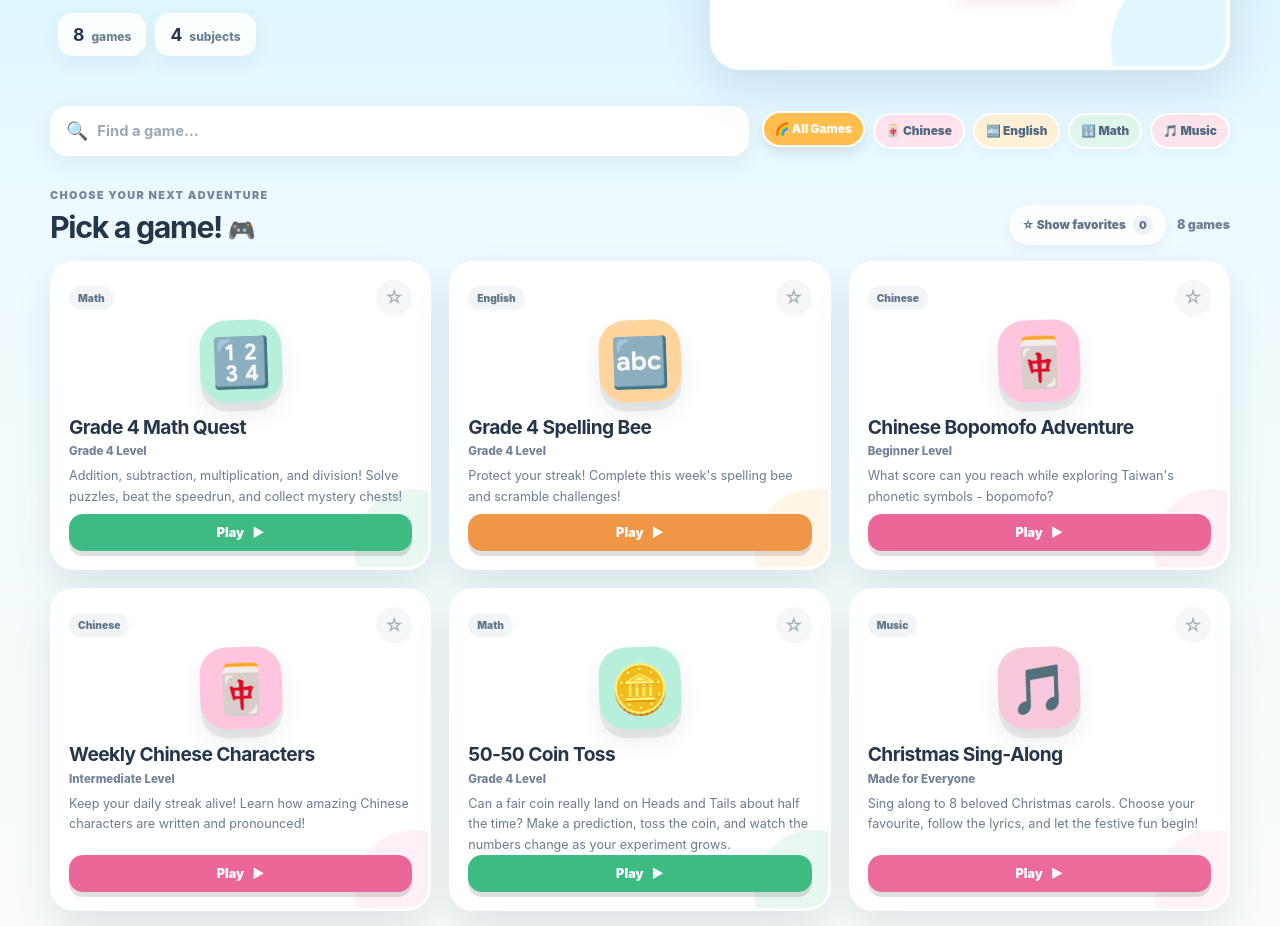
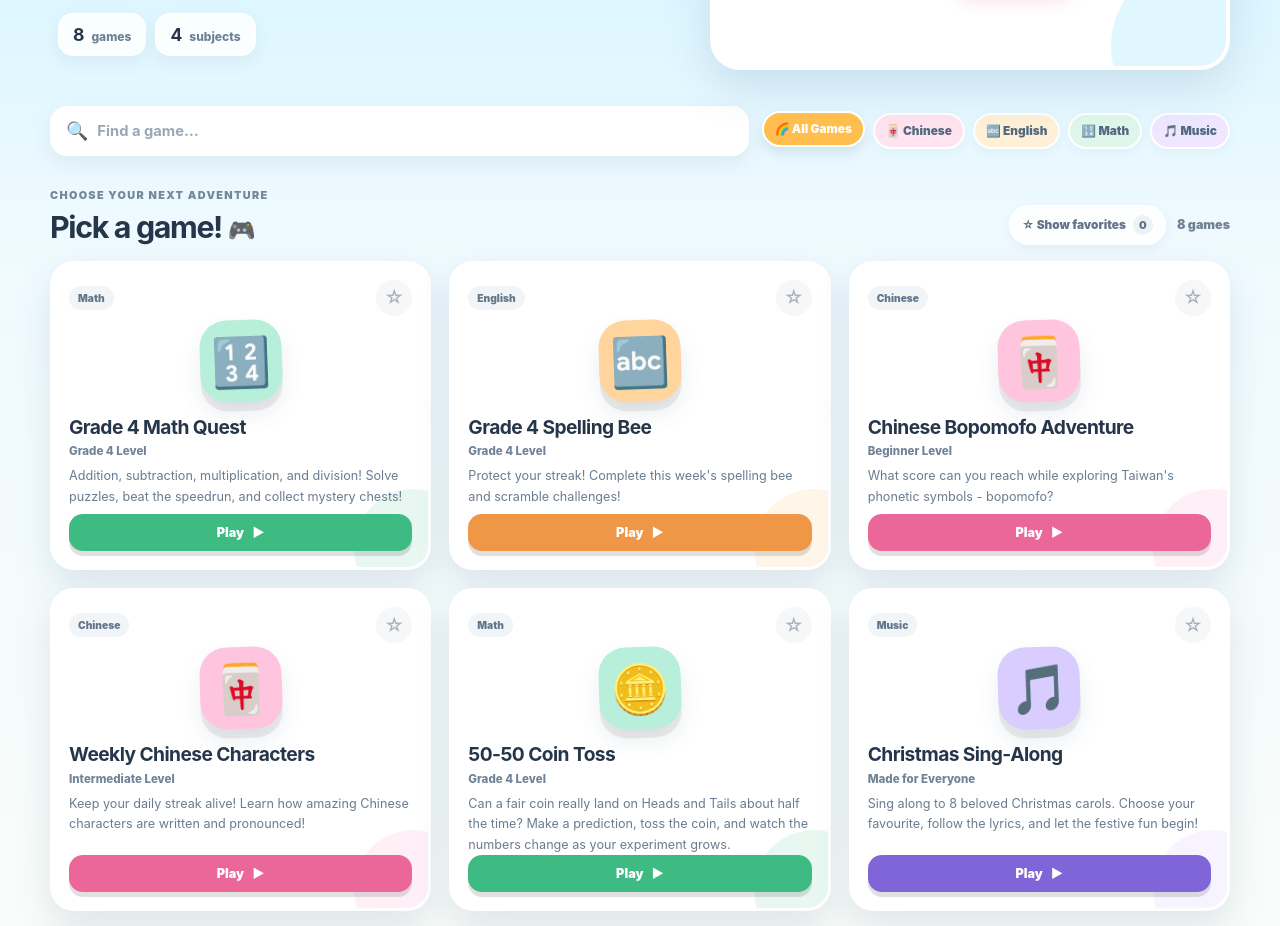
Before and after one commit to gurutaku/coolgames, a plain HTML site: page index.html in a window 1280 px wide. Shown: the part 403-1329 px from the top of the page. Drawn offline with Linux system fonts and the light colour scheme.

Commit message:
Update style.css

```diff
--- a/style.css
+++ b/style.css
@@ -101,14 +101,14 @@ button, a { -webkit-tap-highlight-color: transparent; }
 .filter-btn.math { background:#dff7eb; }
 .filter-btn.chinese { background:#ffe3ef; }
 .filter-btn.science { background:#dff2ff; }
-.filter-btn.music { background:#fce4ec; }
+.filter-btn.music { background:#eee7ff; }
 .filter-btn.english { background:#fff0d6; }
 .filter-btn.other { background:#eef1f4; }
 .filter-btn.rainbow.active { background:#ffbe4e; }
 .filter-btn.math.active { background:#41bd87; }
 .filter-btn.chinese.active { background:#ed659a; }
 .filter-btn.science.active { background:#3fa9dd; }
-.filter-btn.music.active { background:#ec6b9a; }
+.filter-btn.music.active { background:#8065d8; }
 .filter-btn.english.active { background:#ee9743; }
 .filter-btn.other.active { background:#667b8e; }
 
@@ -155,9 +155,9 @@ button, a { -webkit-tap-highlight-color: transparent; }
 .app-card.science .app-icon { background:#bfe8fb; }
 .app-card.science:after { background:#daf2fd; }
 .app-card.science .play-btn { background:#3ba8d8; }
-.app-card.music .app-icon { background:#f8c9dc; }
-.app-card.music:after { background:#fce4ec; }
-.app-card.music .play-btn { background:#ec6b9a; }
+.app-card.music .app-icon { background:#d9ccff; }
+.app-card.music:after { background:#eee7ff; }
+.app-card.music .play-btn { background:#8065d8; }
 .app-card.english .app-icon { background:#ffd59d; }
 .app-card.english:after { background:#ffead0; }
 .app-card.english .play-btn { background:#ef9746; }
```
